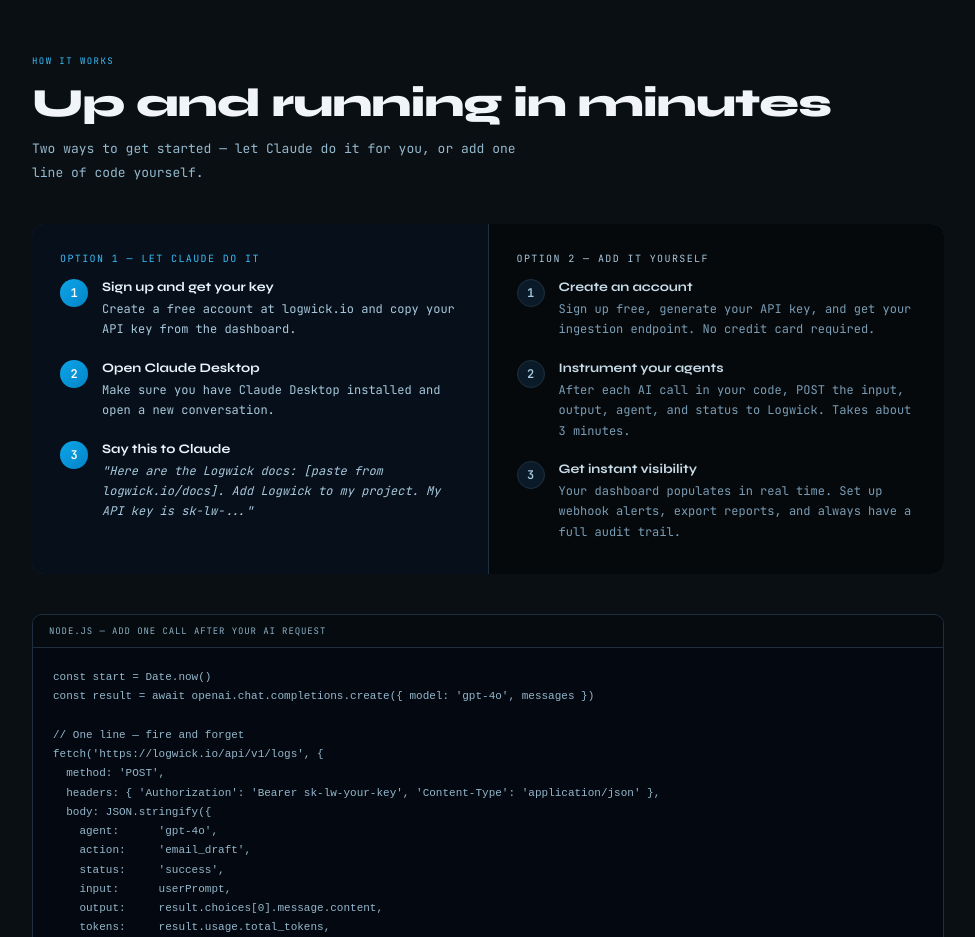
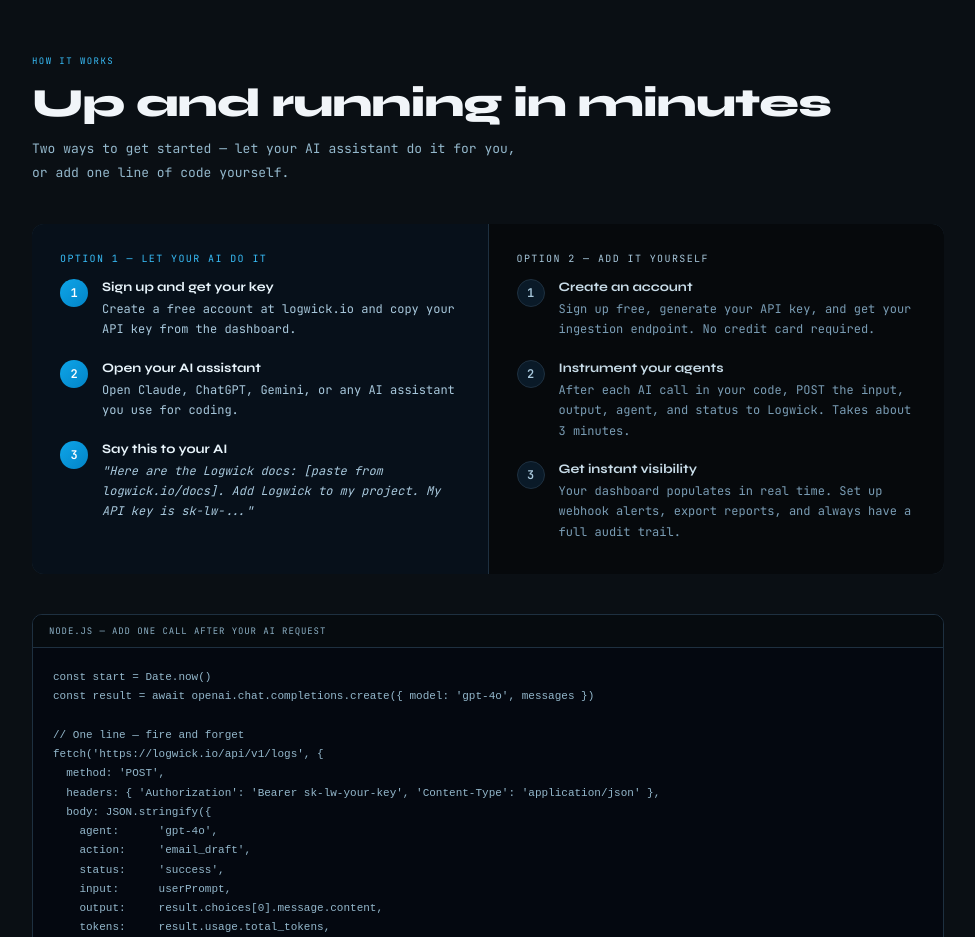
Before and after one commit to logwickio/logwick, a Next.js app: page / in a window 1280 px wide. Shown: the part 2260-3197 px from the top of the page, without its empty margins (152-1127 px from the left). Built offline with nearby package versions, Linux system fonts and the light colour scheme; no server answers.

Commit message:
Fix Option 1 label to be model-agnostic

```diff
--- a/pages/index.js
+++ b/pages/index.js
@@ -428,16 +428,16 @@
       <div className="section" id="how-it-works" style={{paddingTop:0}}>
         <div className="eyebrow2">How it works</div>
         <div className="stitle">Up and running in minutes</div>
-        <div className="ssub">Two ways to get started — let Claude do it for you, or add one line of code yourself.</div>
+        <div className="ssub">Two ways to get started — let your AI assistant do it for you, or add one line of code yourself.</div>
 
         <div style={{display:'grid',gridTemplateColumns:'1fr 1fr',gap:1,background:'#1e3040',borderRadius:12,overflow:'hidden',marginBottom:40}}>
           <div style={{background:'#07101a',padding:'28px 28px 32px'}}>
-            <div style={{fontSize:10,color:'#38bdf8',letterSpacing:'0.14em',textTransform:'uppercase',fontFamily:"'JetBrains Mono',monospace",marginBottom:14}}>Option 1 — Let Claude do it</div>
+            <div style={{fontSize:10,color:'#38bdf8',letterSpacing:'0.14em',textTransform:'uppercase',fontFamily:"'JetBrains Mono',monospace",marginBottom:14}}>Option 1 — Let your AI do it</div>
             <div style={{display:'flex',flexDirection:'column',gap:20}}>
               {[
                 ['1','Sign up and get your key','Create a free account at logwick.io and copy your API key from the dashboard.'],
-                ['2','Open Claude Desktop','Make sure you have Claude Desktop installed and open a new conversation.'],
-                ['3','Say this to Claude','"Here are the Logwick docs: [paste from logwick.io/docs]. Add Logwick to my project. My API key is sk-lw-..."'],
+                ['2','Open your AI assistant','Open Claude, ChatGPT, Gemini, or any AI assistant you use for coding.'],
+                ['3','Say this to your AI','"Here are the Logwick docs: [paste from logwick.io/docs]. Add Logwick to my project. My API key is sk-lw-..."'],
               ].map(([num,title,desc]) => (
                 <div key={num} style={{display:'flex',gap:14,alignItems:'flex-start'}}>
                   <div style={{width:28,height:28,borderRadius:'50%',background:'linear-gradient(135deg,#0ea5e9,#0284c7)',display:'flex',alignItems:'center',justifyContent:'center',fontSize:12,fontWeight:700,color:'#fff',flexShrink:0}}>{num}</div>
```
